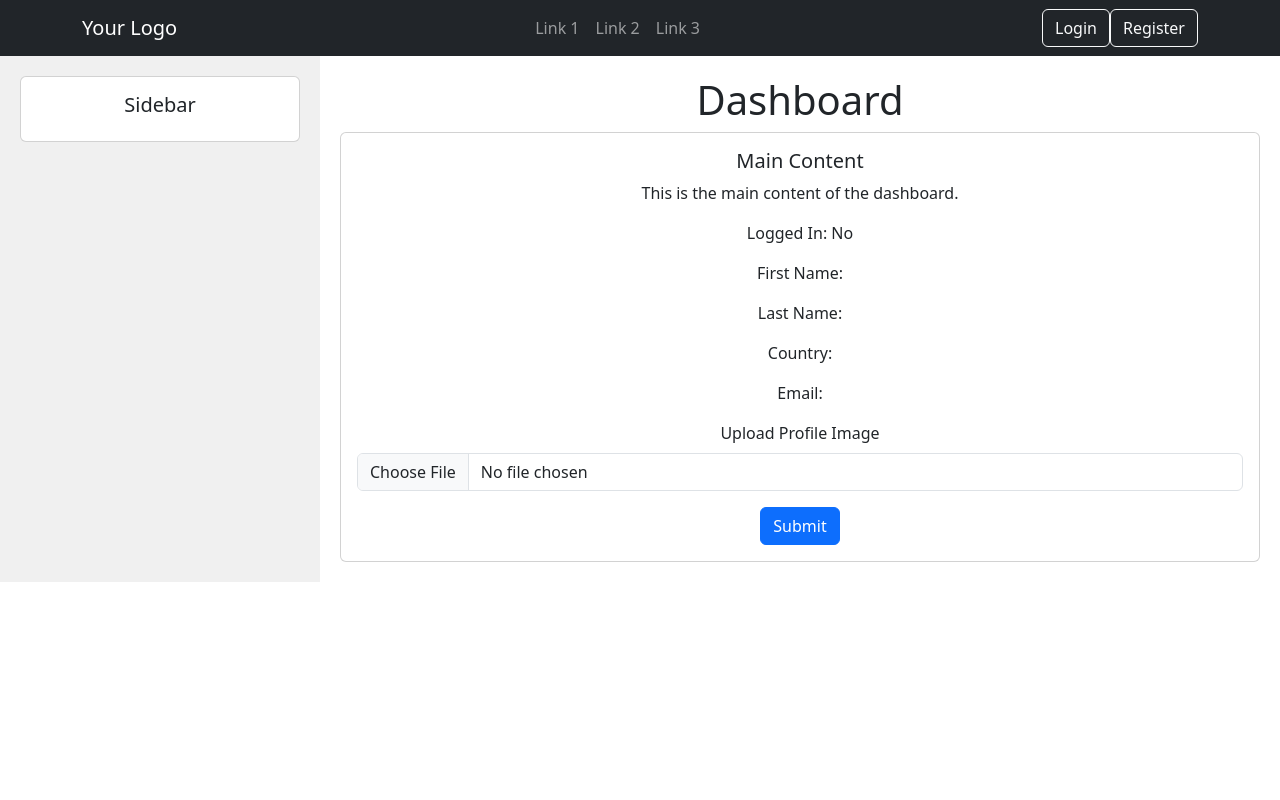
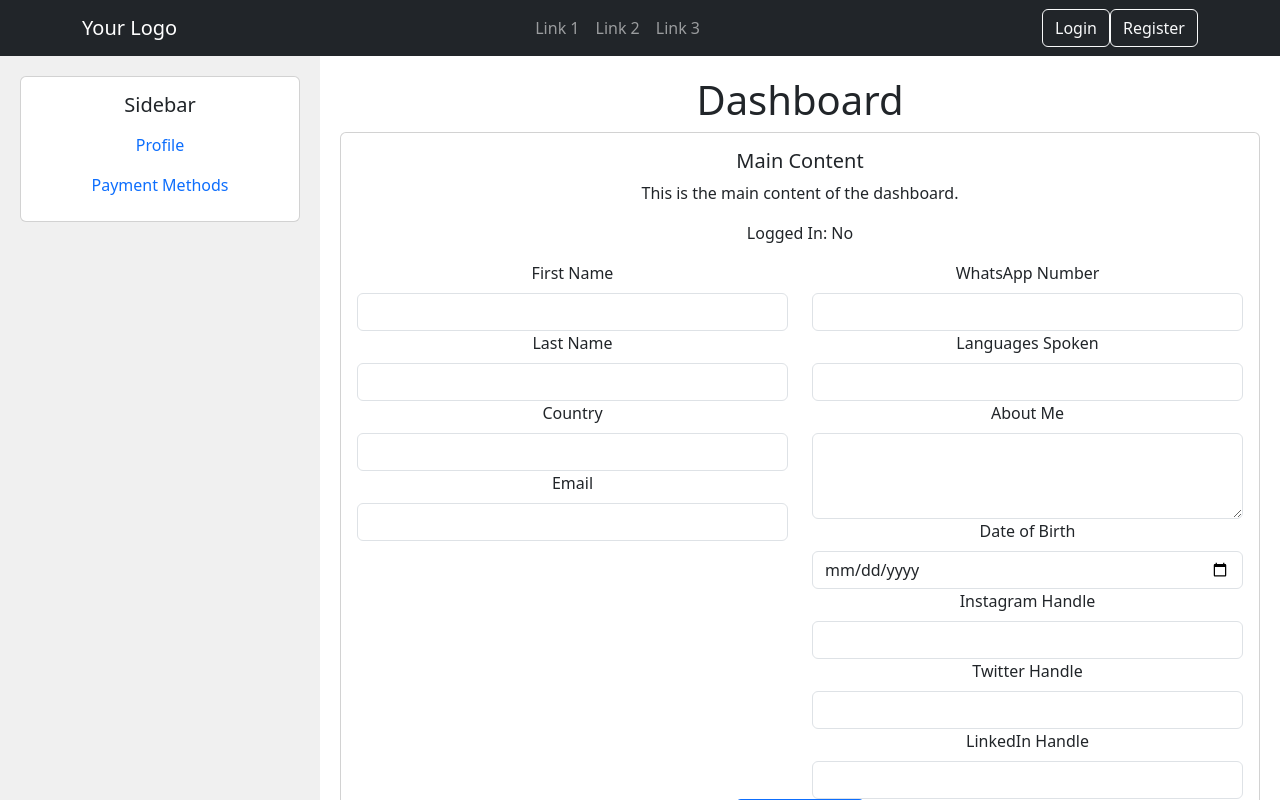
Before and after one commit to DRob08/nomadroof-app, a React (Create React App) app: page /dashboard in a window 1280 px wide. Shown: the top 800 px of the page. Built offline with nearby package versions, Linux system fonts and the light colour scheme; no server answers.

Commit message:
mainly dashboard changes saving data

```diff
--- a/src/api/axios.js
+++ b/src/api/axios.js
@@ -76,3 +76,19 @@ export const checkEmailAvailability = async (email) => {
       throw error;
     }
   };
+
+
+  export const updateUser = async (userData) => {
+    try {
+      console.log('Updating user with data:', userData);
+
+      const response = await api.put('/users', { user: userData }, { withCredentials: true });
+
+      console.log('Update user response:', response.data);
+
+      return response.data;
+    } catch (error) {
+      console.error('Error updating user:', error.response ? error.response.data : error.message);
+      throw error;
+    }
+  };
--- a/src/components/Dashboard.js
+++ b/src/components/Dashboard.js
@@ -1,11 +1,26 @@
 import React, { useEffect, useState } from 'react';
-import { Container, Row, Col, Alert, Card, Form, Button } from 'react-bootstrap';
+import { Container, Row, Col, Alert, Card, Form, Button, Nav } from 'react-bootstrap';
 import AuthChecker from './AuthChecker';
-import { checkAuthentication } from '../api/axios';
+import { checkAuthentication, updateUser } from '../api/axios';
 
 const Dashboard = ({ logged_in_status }) => {
   const [emailNotAuthenticated, setEmailNotAuthenticated] = useState(false);
-  const [userDetails, setUserDetails] = useState({});
+  const [userDetails, setUserDetails] = useState({
+    country_of_origin: '',
+    first_name: '',
+    last_name: '',
+    whatsapp_number: '',
+    languages_spoken: '',
+    about_me: '',
+    dob: '',
+    instagram_handle: '',
+    twitter_handle: '',
+    linkedin_handle: '',
+  });
+
+  const [successMessage, setSuccessMessage] = useState(null);
+  const [errorMessage, setErrorMessage] = useState(null);
+  const [userEmail, setUserEmail] = useState('');
 
   useEffect(() => {
     const checkEmailAuthentication = async () => {
@@ -17,12 +32,21 @@ const Dashboard = ({ logged_in_status }) => {
         const isEmailNotAuthenticated = user.confirmation_token !== null;
         setEmailNotAuthenticated(isEmailNotAuthenticated);
 
+        // Set userEmail
+        setUserEmail(user.email || '');
+
         // Set user details
         setUserDetails({
-          firstName: user.first_name,
-          lastName: user.last_name,
-          country: user.country_of_origin,
-          email: user.email,
+          country_of_origin: user.country_of_origin,
+          first_name: user.first_name || '',
+          last_name: user.last_name || '',
+          whatsapp_number: user.whatsapp_number || '',
+          languages_spoken: user.languages_spoken || '',
+          about_me: user.about_me || '',
+          dob: user.dob || '',
+          instagram_handle: user.instagram_handle || '',
+          twitter_handle: user.twitter_handle || '',
+          linkedin_handle: user.linkedin_handle || '',
         });
       } catch (error) {
         console.error('Error checking email authentication:', error);
@@ -32,6 +56,48 @@ const Dashboard = ({ logged_in_status }) => {
     checkEmailAuthentication();
   }, []);
 
+  const handleFieldChange = (field, value) => {
+    setUserDetails((prevDetails) => ({
+      ...prevDetails,
+      [field]: value !== undefined ? value : '',
+    }));
+  };
+
+  const handleSaveClick = async () => {
+    try {
+      // Call the updateUser function with the updated user data
+      const response = await updateUser(userDetails);
+      // Check if the API call was successful
+      if (response && response.message) {
+        // Display success message to the user
+        setSuccessMessage(response.message);
+        // Optionally, you can clear any previous error messages
+        setErrorMessage(null);
+      } else {
+        // Handle the case where the response is not as expected
+        console.error('Unexpected response from the API:', response);
+        // Display an error message to the user
+        setErrorMessage('An unexpected error occurred while updating the profile.');
+        // Optionally, you can clear any previous success messages
+        setSuccessMessage(null);
+      }
+    } catch (error) {
+      console.error('Error updating user:', error);
+
+      // Display the exact error message returned from the API
+      if (error.response && error.response.data && error.response.data.error && error.response.data.errors) {
+        const errorTitle = error.response.data.error;
+        const errorDetails = error.response.data.errors;
+        setErrorMessage(`${errorTitle}: ${errorDetails}`);
+      } else {
+        setErrorMessage('Failed to update profile. Please try again.');
+      }
+
+      // Optionally, you can clear any previous success messages
+      setSuccessMessage(null);
+    }
+  };
+
   return (
     <Container fluid>
       <Row>
@@ -39,9 +105,10 @@ const Dashboard = ({ logged_in_status }) => {
           <Card>
             <Card.Body>
               <Card.Title>Sidebar</Card.Title>
-              <Card.Text>
-                {/* Add more sidebar content as needed */}
-              </Card.Text>
+              <Nav defaultActiveKey="/profile" className="flex-column">
+                <Nav.Link href="/profile">Profile</Nav.Link>
+                <Nav.Link href="/payment">Payment Methods</Nav.Link>
+              </Nav>
             </Card.Body>
           </Card>
         </Col>
@@ -61,12 +128,127 @@ const Dashboard = ({ logged_in_status }) => {
               <Card.Title>Main Content</Card.Title>
               <Card.Text>This is the main content of the dashboard.</Card.Text>
 
+              {/* Display success message */}
+              {successMessage && <Alert variant="success">{successMessage}</Alert>}
+
+              {/* Display error message */}
+              {errorMessage && <Alert variant="danger">{errorMessage}</Alert>}
+
               {/* Display user details */}
               <p>Logged In: {logged_in_status ? 'Yes' : 'No'}</p>
-              <p>First Name: {userDetails.firstName}</p>
-              <p>Last Name: {userDetails.lastName}</p>
-              <p>Country: {userDetails.country}</p>
-              <p>Email: {userDetails.email}</p>
+              <Form>
+                <Row>
+                  <Col>
+                    <Form.Group controlId="formFirstName">
+                      <Form.Label>First Name</Form.Label>
+                      <Form.Control
+                        type="text"
+                        value={userDetails.first_name || ''}
+                        onChange={(e) => handleFieldChange('first_name', e.target.value)}
+                      />
+                    </Form.Group>
+
+                    <Form.Group controlId="formLastName">
+                      <Form.Label>Last Name</Form.Label>
+                      <Form.Control
+                        type="text"
+                        value={userDetails.last_name || ''}
+                        onChange={(e) => handleFieldChange('last_name', e.target.value)}
+                      />
+                    </Form.Group>
+
+                    <Form.Group controlId="formCountry">
+                      <Form.Label>Country</Form.Label>
+                      <Form.Control
+                        type="text"
+                        value={userDetails.country_of_origin || ''}
+                        onChange={(e) => handleFieldChange('country_of_origin', e.target.value)}
+                      />
+                    </Form.Group>
+
+                    <Form.Group controlId="formEmail">
+                      <Form.Label>Email</Form.Label>
+                      <Form.Control
+                        type="text"
+                        readOnly
+                        value={userEmail || ''}
+                        onChange={(e) => handleFieldChange('email', e.target.value)}
+                      />
+                    </Form.Group>
+                  </Col>
+
+                  <Col>
+                    <Form.Group controlId="formWhatsAppNumber">
+                      <Form.Label>WhatsApp Number</Form.Label>
+                      <Form.Control
+                        type="text"
+                        value={userDetails.whatsapp_number || ''}
+                        onChange={(e) => handleFieldChange('whatsapp_number', e.target.value)}
+                      />
+                    </Form.Group>
+
+                    <Form.Group controlId="formLanguagesSpoken">
+                      <Form.Label>Languages Spoken</Form.Label>
+                      <Form.Control
+                        type="text"
+                        value={userDetails.languages_spoken || ''}
+                        onChange={(e) => handleFieldChange('languages_spoken', e.target.value)}
+                      />
+                    </Form.Group>
+
+                    <Form.Group controlId="formAboutMe">
+                      <Form.Label>About Me</Form.Label>
+                      <Form.Control
+                        as="textarea"
+                        rows={3}
+                        value={userDetails.about_me || ''}
+                        onChange={(e) => handleFieldChange('about_me', e.target.value)}
+                      />
+                    </Form.Group>
+
+                    <Form.Group controlId="formDOB">
+                      <Form.Label>Date of Birth</Form.Label>
+                      <Form.Control
+                        type="date"
+                        value={userDetails.dob || ''}
+                        onChange={(e) => handleFieldChange('dob', e.target.value)}
+                      />
+                    </Form.Group>
+
+                    <Form.Group controlId="formInstagramHandle">
+                      <Form.Label>Instagram Handle</Form.Label>
+                      <Form.Control
+                        type="text"
+                        value={userDetails.instagram_handle || ''}
+                        onChange={(e) => handleFieldChange('instagram_handle', e.target.value)}
+                      />
+                    </Form.Group>
+
+                    <Form.Group controlId="formTwitterHandle">
+                      <Form.Label>Twitter Handle</Form.Label>
+                      <Form.Control
+                        type="text"
+                        value={userDetails.twitter_handle || ''}
+                        onChange={(e) => handleFieldChange('twitter_handle', e.target.value)}
+                      />
+                    </Form.Group>
+
+                    <Form.Group controlId="formLinkedInHandle">
+                      <Form.Label>LinkedIn Handle</Form.Label>
+                      <Form.Control
+                        type="text"
+                        value={userDetails.linkedin_handle || ''}
+                        onChange={(e) => handleFieldChange('linkedin_handle', e.target.value)}
+                      />
+                    </Form.Group>
+                  </Col>
+                </Row>
+
+                {/* Save button */}
+                <Button variant="primary" onClick={handleSaveClick}>
+                  Save Changes
+                </Button>
+              </Form>
 
               {/* Profile Image Upload Form */}
               <Form>
--- a/src/components/auth/Login.js
+++ b/src/components/auth/Login.js
@@ -21,7 +21,7 @@ const Login = (props) => {
 
       const response = await loginUser(userData);
 
-      console.log('Login successful:', response);
+      //console.log('Login successful:', response);
 
      /*  if (response.status === 'success') {
         onLoginSuccess(response.data);
--- a/src/components/auth/Registration.js
+++ b/src/components/auth/Registration.js
@@ -28,7 +28,7 @@ const Registration = ({ onRegistrationSuccess }) => {
 
       const response = await registerUser(userData);
 
-      console.log('Registration successful:', response);
+      //console.log('Registration successful:', response);
 
       if (response.status === 'created') {
         onRegistrationSuccess(response.user);
--- a/src/pages/Home.js
+++ b/src/pages/Home.js
@@ -13,7 +13,7 @@ const Home = ({ handleLogin, user, logged_in_status, handleLogout })  => {
   const navigate = useNavigate();
   // Function to handle registration success
   const handleAuthSuccess = (userData) => {
-    console.log('Registration success in Home:', userData);
+
 
     // Call the handleLogin function to update login status and user data
     handleLogin(userData);
```
Also changed, not shown: src/App.js (+4 -4 lines).
